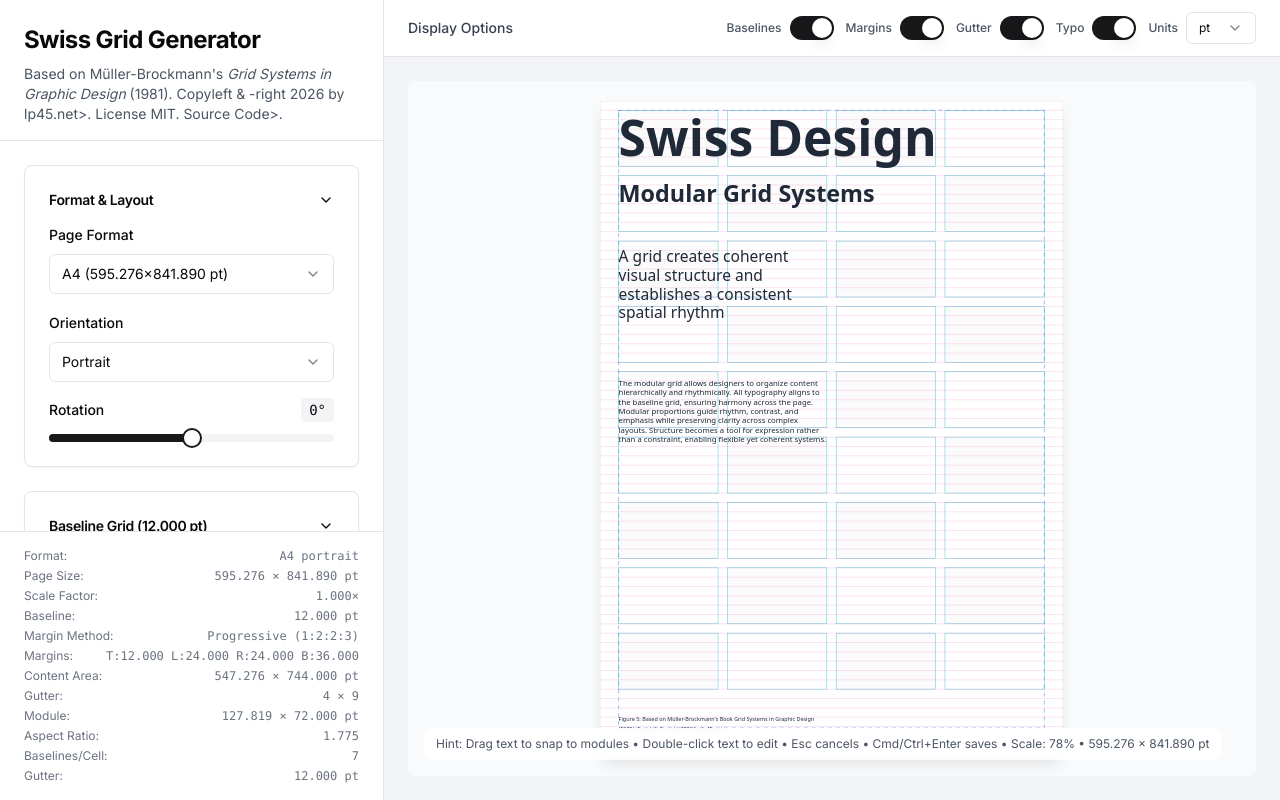
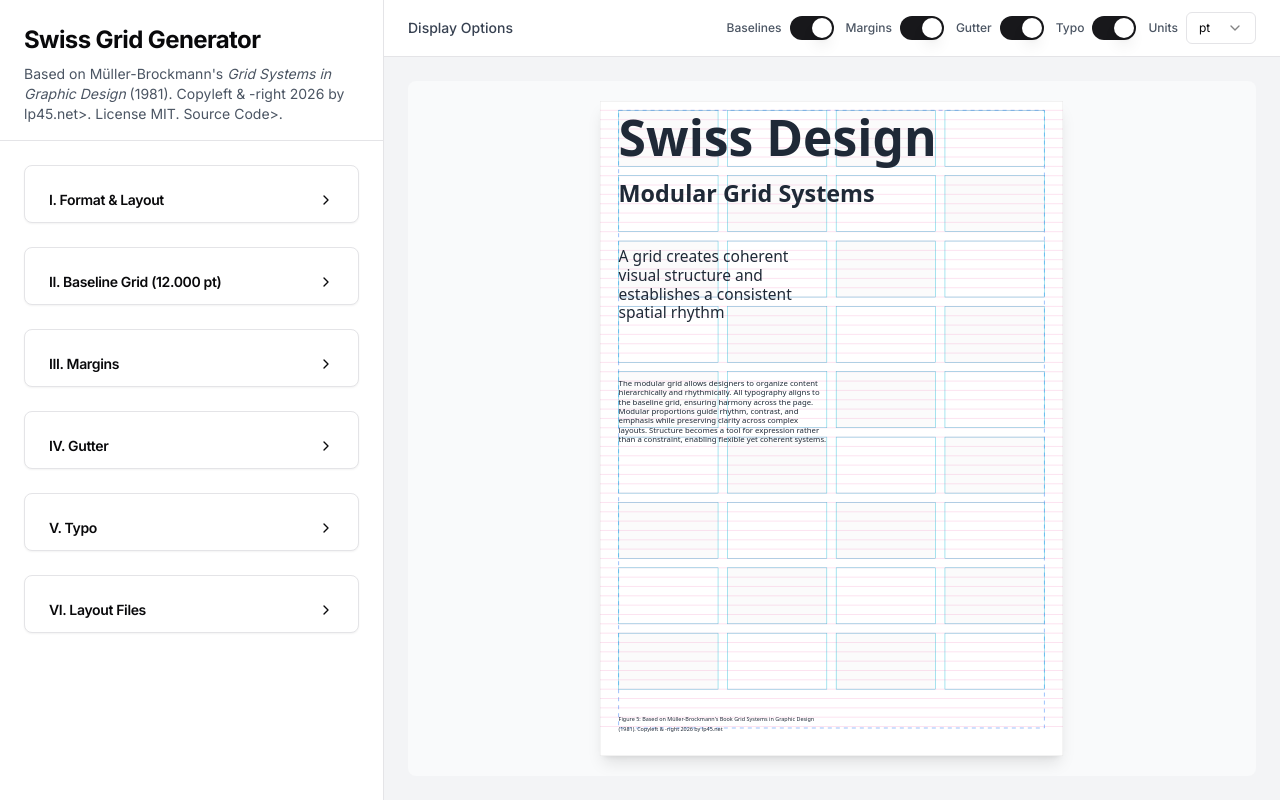
Before and after one commit to longplay45/swiss-grid-generator, a Next.js app in the folder webapp/: page / in a window 1280 px wide. Built offline with nearby package versions, Linux system fonts and the light colour scheme.

Commit message:
Refine editor and panel UI behavior

```diff
--- a/webapp/app/page.tsx
+++ b/webapp/app/page.tsx
@@ -58,7 +58,7 @@ export default function Home() {
   const [displayUnit, setDisplayUnit] = useState<"pt" | "mm" | "px">("pt")
   const [useCustomMargins, setUseCustomMargins] = useState(false)
   const [customMarginMultipliers, setCustomMarginMultipliers] = useState({ top: 1, left: 2, right: 2, bottom: 3 })
-  const [collapsed, setCollapsed] = useState<Record<string, boolean>>({ format: false, baseline: false, margins: false, gutter: false, typo: false, export: false })
+  const [collapsed, setCollapsed] = useState<Record<string, boolean>>({ format: true, baseline: true, margins: true, gutter: true, typo: true, export: true })
   const toggle = (key: string) => setCollapsed(prev => ({ ...prev, [key]: !prev[key] }))
 
   const gridUnit = useMemo(() => {
@@ -240,7 +240,7 @@ export default function Home() {
         <Card>
           <CardHeader className="pb-3 cursor-pointer select-none" onClick={() => toggle("format")}>
             <CardTitle className="text-sm flex items-center gap-2">
-              Format & Layout
+              I. Format & Layout
               <ChevronDown className={`w-4 h-4 ml-auto transition-transform ${collapsed.format ? "-rotate-90" : ""}`} />
             </CardTitle>
           </CardHeader>
@@ -290,7 +290,7 @@ export default function Home() {
         <Card>
           <CardHeader className="pb-3 cursor-pointer select-none" onClick={() => toggle("baseline")}>
             <CardTitle className="text-sm flex items-center gap-2">
-              Baseline Grid ({result.grid.gridUnit.toFixed(3)} pt)
+              II. Baseline Grid ({result.grid.gridUnit.toFixed(3)} pt)
               <ChevronDown className={`w-4 h-4 ml-auto transition-transform ${collapsed.baseline ? "-rotate-90" : ""}`} />
             </CardTitle>
           </CardHeader>
@@ -319,7 +319,7 @@ export default function Home() {
         <Card>
           <CardHeader className="pb-3 cursor-pointer select-none" onClick={() => toggle("margins")}>
             <CardTitle className="text-sm flex items-center gap-2">
-              Margins
+              III. Margins
               <ChevronDown className={`w-4 h-4 ml-auto transition-transform ${collapsed.margins ? "-rotate-90" : ""}`} />
             </CardTitle>
           </CardHeader>
@@ -406,7 +406,7 @@ export default function Home() {
         <Card>
           <CardHeader className="pb-3 cursor-pointer select-none" onClick={() => toggle("gutter")}>
             <CardTitle className="text-sm flex items-center gap-2">
-              Gutter
+              IV. Gutter
               <ChevronDown className={`w-4 h-4 ml-auto transition-transform ${collapsed.gutter ? "-rotate-90" : ""}`} />
             </CardTitle>
           </CardHeader>
@@ -443,7 +443,7 @@ export default function Home() {
         <Card>
           <CardHeader className="pb-3 cursor-pointer select-none" onClick={() => toggle("typo")}>
             <CardTitle className="text-sm flex items-center gap-2">
-              Typo
+              V. Typo
               <ChevronDown className={`w-4 h-4 ml-auto transition-transform ${collapsed.typo ? "-rotate-90" : ""}`} />
             </CardTitle>
           </CardHeader>
@@ -469,7 +469,7 @@ export default function Home() {
         <Card>
           <CardHeader className="pb-3 cursor-pointer select-none" onClick={() => toggle("export")}>
             <CardTitle className="text-sm flex items-center gap-2">
-              Layout Files
+              VI. Layout Files
               <ChevronDown className={`w-4 h-4 ml-auto transition-transform ${collapsed.export ? "-rotate-90" : ""}`} />
             </CardTitle>
           </CardHeader>
@@ -499,58 +499,6 @@ export default function Home() {
         </Card>
 
       </div>
-
-        {/* Stats - always visible */}
-        <div className="shrink-0 text-xs text-gray-500 space-y-1 p-4 md:px-6 border-t">
-          <div className="flex justify-between">
-            <span>Format:</span>
-            <span className="font-mono">{result.format} {result.settings.orientation}</span>
-          </div>
-          <div className="flex justify-between">
-            <span>Page Size:</span>
-            <span className="font-mono">{formatValue(result.pageSizePt.width, displayUnit)} × {formatValue(result.pageSizePt.height, displayUnit)} {displayUnit}</span>
-          </div>
-          <div className="flex justify-between">
-            <span>Scale Factor:</span>
-            <span className="font-mono">{result.grid.scaleFactor.toFixed(3)}×</span>
-          </div>
-          <div className="flex justify-between">
-            <span>Baseline:</span>
-            <span className="font-mono">{formatValue(result.grid.gridUnit, displayUnit)} {displayUnit}</span>
-          </div>
-          <div className="flex justify-between">
-            <span>Margin Method:</span>
-            <span className="font-mono">{result.settings.marginMethod}</span>
-          </div>
-          <div className="flex justify-between">
-            <span>Margins:</span>
-            <span className="font-mono">T:{formatValue(result.grid.margins.top, displayUnit)} L:{formatValue(result.grid.margins.left, displayUnit)} R:{formatValue(result.grid.margins.right, displayUnit)} B:{formatValue(result.grid.margins.bottom, displayUnit)}</span>
-          </div>
-          <div className="flex justify-between">
-            <span>Content Area:</span>
-            <span className="font-mono">{formatValue(result.contentArea.width, displayUnit)} × {formatValue(result.contentArea.height, displayUnit)} {displayUnit}</span>
-          </div>
-          <div className="flex justify-between">
-            <span>Gutter:</span>
-            <span className="font-mono">{result.settings.gridCols} × {result.settings.gridRows}</span>
-          </div>
-          <div className="flex justify-between">
-            <span>Module:</span>
-            <span className="font-mono">{formatValue(result.module.width, displayUnit)} × {formatValue(result.module.height, displayUnit)} {displayUnit}</span>
-          </div>
-          <div className="flex justify-between">
-            <span>Aspect Ratio:</span>
-            <span className="font-mono">{result.module.aspectRatio.toFixed(3)}</span>
-          </div>
-          <div className="flex justify-between">
-            <span>Baselines/Cell:</span>
-            <span className="font-mono">{result.grid.baselineUnitsPerCell}</span>
-          </div>
-          <div className="flex justify-between">
-            <span>Gutter:</span>
-            <span className="font-mono">{formatValue(result.grid.gutter, displayUnit)} {displayUnit}</span>
-          </div>
-        </div>
       </div>
 
       {/* Right Panel - Preview */}
@@ -596,7 +544,6 @@ export default function Home() {
           showModules={showModules}
           showMargins={showMargins}
           showTypography={showTypography}
-          displayUnit={displayUnit}
           rotation={rotation}
           onCanvasReady={(canvas) => {
             previewCanvasRef.current = canvas
--- a/webapp/components/grid-preview.tsx
+++ b/webapp/components/grid-preview.tsx
@@ -4,9 +4,6 @@ import { Button } from "@/components/ui/button"
 import { Select, SelectContent, SelectItem, SelectTrigger, SelectValue } from "@/components/ui/select"
 import { GridResult } from "@/lib/grid-calculator"
 import { useCallback, useEffect, useRef, useState } from "react"
-
-const PT_TO_MM = 0.352778
-const PT_TO_PX = 96 / 72
 
 type TextContent = {
   display: string
@@ -72,19 +69,6 @@ const STYLE_OPTIONS: Array<{ value: TypographyStyleKey; label: string }> = [
   { value: "caption", label: "Caption" },
 ]
 
-function ptToMm(pt: number): number {
-  return pt * PT_TO_MM
-}
-
-function ptToPx(pt: number): number {
-  return pt * PT_TO_PX
-}
-
-function formatValue(value: number, unit: "pt" | "mm" | "px"): string {
-  const converted = unit === "mm" ? ptToMm(value) : unit === "px" ? ptToPx(value) : value
-  return converted.toFixed(3)
-}
-
 function formatPtSize(size: number): string {
   return Number.isInteger(size) ? `${size}pt` : `${size.toFixed(1)}pt`
 }
@@ -133,7 +117,10 @@ function wrapText(
   maxWidth: number,
   { hyphenate = false }: { hyphenate?: boolean } = {}
 ): string[] {
-  const words = text.split(/\s+/).filter(Boolean)
+  const wrapSingleLine = (input: string): string[] => {
+    const words = input.split(/\s+/).filter(Boolean)
+    if (!words.length) return [""]
+
     const lines: string[] = []
     let current = ""
 
@@ -177,6 +164,16 @@ function wrapText(
     return lines
   }
 
+  const hardBreakLines = text.replace(/\r\n/g, "\n").split("\n")
+  const wrapped: string[] = []
+
+  for (const line of hardBreakLines) {
+    wrapped.push(...wrapSingleLine(line))
+  }
+
+  return wrapped
+}
+
 function getTextAscentPx(ctx: CanvasRenderingContext2D, fallbackFontSizePx: number): number {
   const metrics = ctx.measureText("Hg")
   return metrics.actualBoundingBoxAscent > 0 ? metrics.actualBoundingBoxAscent : fallbackFontSizePx * 0.8
@@ -188,7 +185,6 @@ interface GridPreviewProps {
   showModules: boolean
   showMargins: boolean
   showTypography: boolean
-  displayUnit: "pt" | "mm" | "px"
   rotation?: number
   onCanvasReady?: (canvas: HTMLCanvasElement | null) => void
   onLayoutChange?: (layout: PreviewLayoutState) => void
@@ -208,7 +204,6 @@ export function GridPreview({
   showModules,
   showMargins,
   showTypography,
-  displayUnit,
   rotation = 0,
   onCanvasReady,
   onLayoutChange,
@@ -413,10 +408,11 @@ export function GridPreview({
         const snapWidth = dragSpan * modW * scale + Math.max(dragSpan - 1, 0) * gutterX
         ctx.save()
         ctx.strokeStyle = "#f97316"
-        ctx.fillStyle = "rgba(249, 115, 22, 0.15)"
-        ctx.lineWidth = 1.2
-        ctx.fillRect(snapX, snapY, snapWidth, baselineStep)
-        ctx.strokeRect(snapX, snapY, snapWidth, baselineStep)
+        ctx.lineWidth = 1.5
+        ctx.beginPath()
+        ctx.moveTo(snapX, snapY + baselineStep)
+        ctx.lineTo(snapX + snapWidth, snapY + baselineStep)
+        ctx.stroke()
         ctx.restore()
         ctx.fillStyle = "#1f2937"
       }
@@ -1012,9 +1008,6 @@ export function GridPreview({
         </div>
       ) : null}
 
-      <div className="absolute bottom-4 left-4 bg-white/90 backdrop-blur-sm rounded-lg px-3 py-2 text-xs text-gray-600">
-        Hint: Drag text to snap to modules • Double-click text to edit • Esc cancels • Cmd/Ctrl+Enter saves • Scale: {(scale * 100).toFixed(0)}% • {formatValue(result.pageSizePt.width, displayUnit)} × {formatValue(result.pageSizePt.height, displayUnit)} {displayUnit}
-      </div>
     </div>
   )
 }
```
Lines whose indentation alone changed are shown as unchanged.
